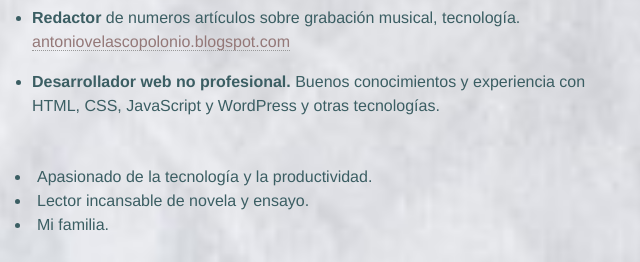
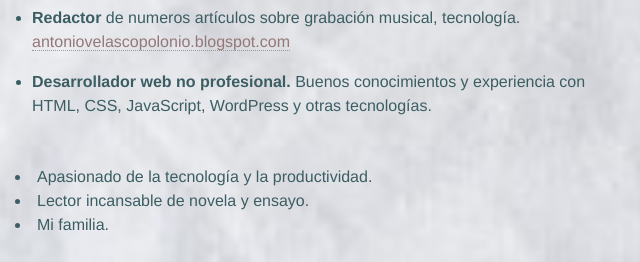
Before and after one commit to Antoniotonio/CV-Antonio-Velasco-Polonio, a plain HTML site: page index.html in a window 1280 px wide. Shown: the part 1680-1942 px from the top of the page, 425-1065 px from the left. Drawn offline with nearby package versions, Linux system fonts and the light colour scheme.

Commit message:
Update index.html

```diff
--- a/index.html
+++ b/index.html
@@ -255,7 +255,7 @@
                         </p>
                     </li>
                     <li>
-                        <p><b>Desarrollador web no profesional. </b>Buenos conocimientos y experiencia con HTML, CSS, JavaScript y WordPress
+                        <p><b>Desarrollador web no profesional. </b>Buenos conocimientos y experiencia con HTML, CSS, JavaScript, WordPress
                             y otras tecnologías.</p>
                     </li>
                 </ul>
```
